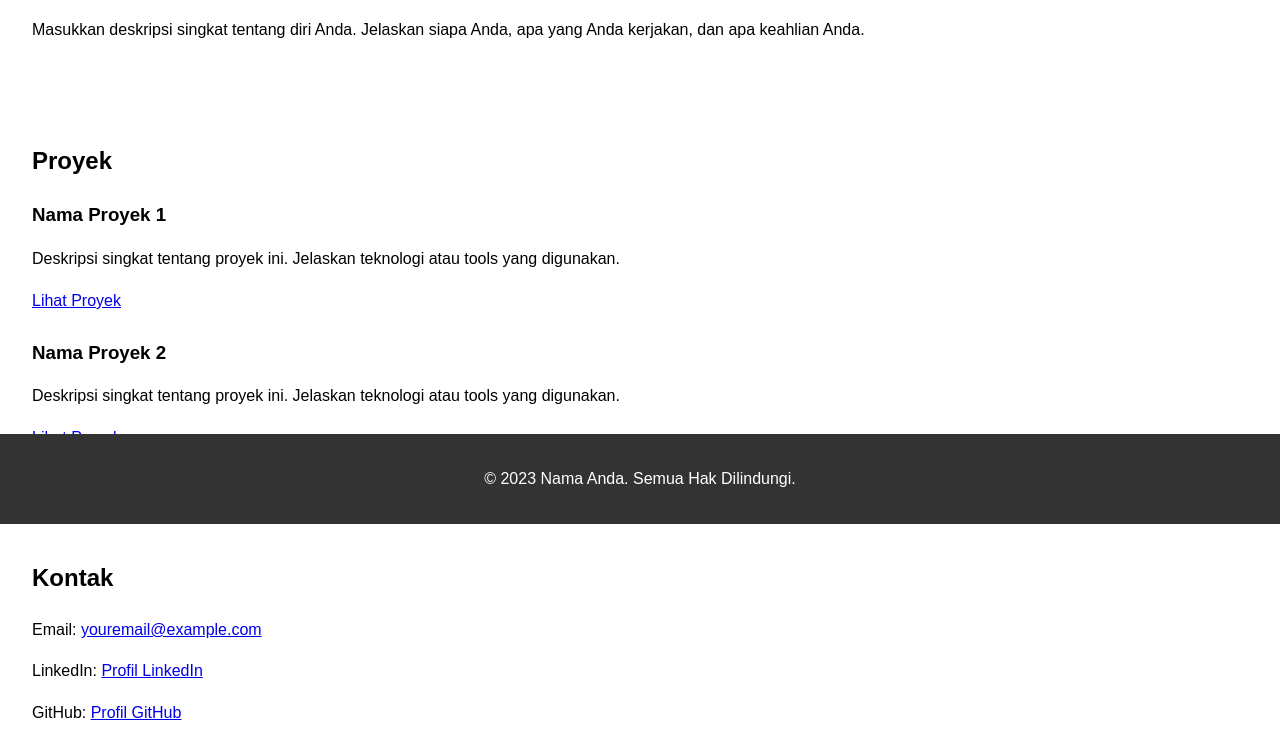
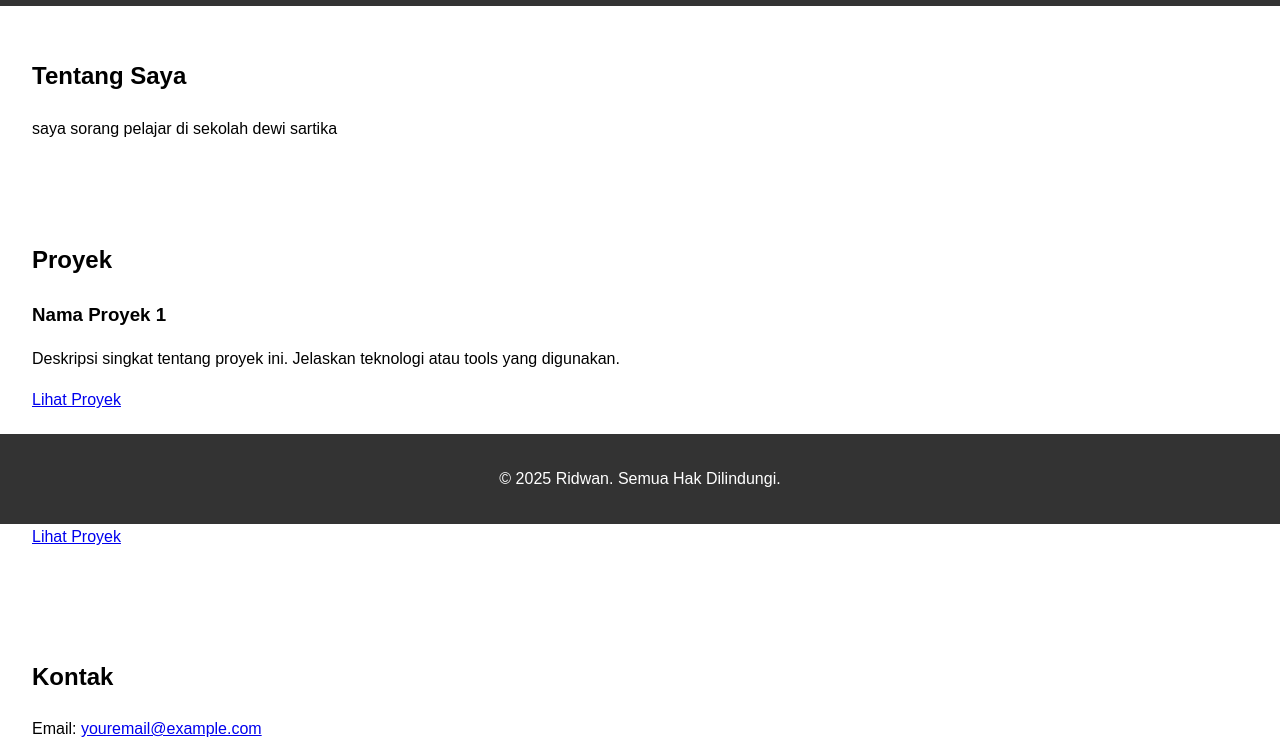
Before and after one commit to Ridwan207/Ridwan, a plain HTML site: page portofolio.html in a window 1280 px wide. Shown: the part 276-1031 px from the top of the page. Drawn offline with Linux system fonts and the light colour scheme.

Commit message:
Update portofolio.html

```diff
--- a/portofolio.html
+++ b/portofolio.html
@@ -49,7 +49,7 @@
             color: #fff;
             text-align: center;
             padding: 1rem 0;
-            position: absolute;
+            position: fixed;
             bottom: 0;
             width: 100%;
         }
@@ -66,8 +66,8 @@
 <body>
     <!-- Header -->
     <header>
-        <h1>Nama Anda</h1> <!-- Edit: Masukkan nama Anda -->
-        <p>Profesi Anda | Deskripsi singkat</p> <!-- Edit: Masukkan profesi dan deskripsi singkat -->
+        <h1>Ridwan <!-- Edit: Masukkan nama Anda -->
+        <p>plajar</p> <!-- Edit: Masukkan profesi dan deskripsi singkat -->
         <nav>
             <ul>
                 <li><a href="#about">Tentang Saya</a></li>
@@ -80,7 +80,7 @@
     <!-- Tentang Saya -->
     <section id="about">
         <h2>Tentang Saya</h2>
-        <p>Masukkan deskripsi singkat tentang diri Anda. Jelaskan siapa Anda, apa yang Anda kerjakan, dan apa keahlian Anda.</p> <!-- Edit: Tambahkan deskripsi tentang diri Anda -->
+        <p>saya sorang pelajar di sekolah dewi sartika</p> <!-- Edit: Tambahkan deskripsi tentang diri Anda -->
     </section>
 
     <!-- Proyek -->
@@ -112,7 +112,7 @@
 
     <!-- Footer -->
     <footer>
-        <p>&copy; 2023 Nama Anda. Semua Hak Dilindungi.</p> <!-- Edit: Ganti dengan nama Anda -->
+        <p>&copy; 2025 Ridwan. Semua Hak Dilindungi.</p> <!-- Edit: Ganti dengan nama Anda -->
     </footer>
 </body>
 </html>
```
